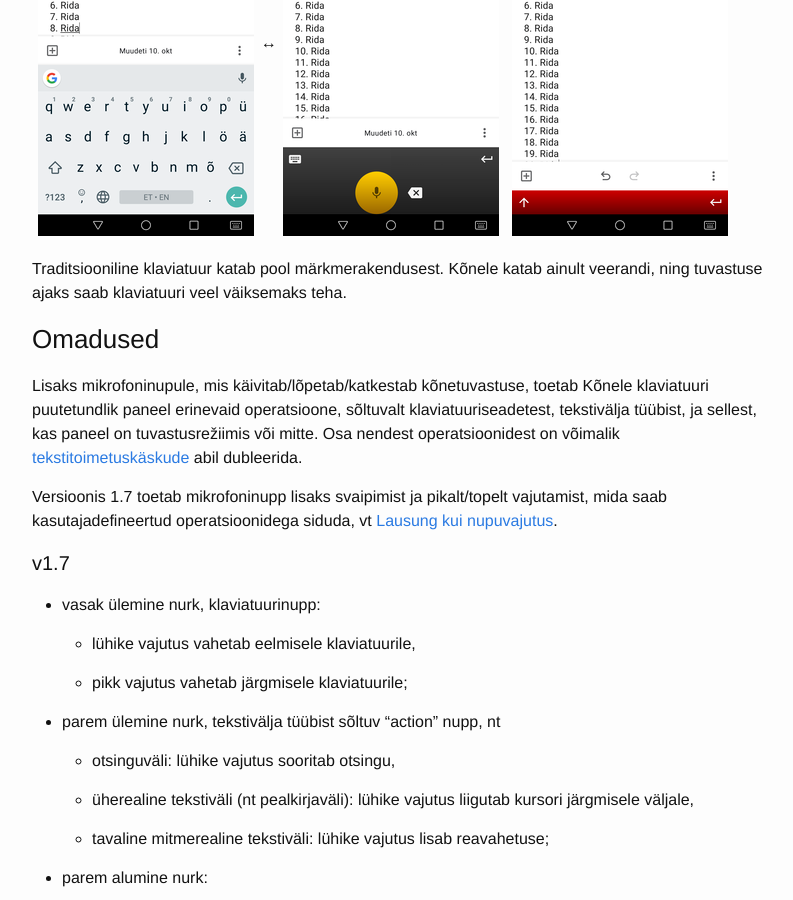
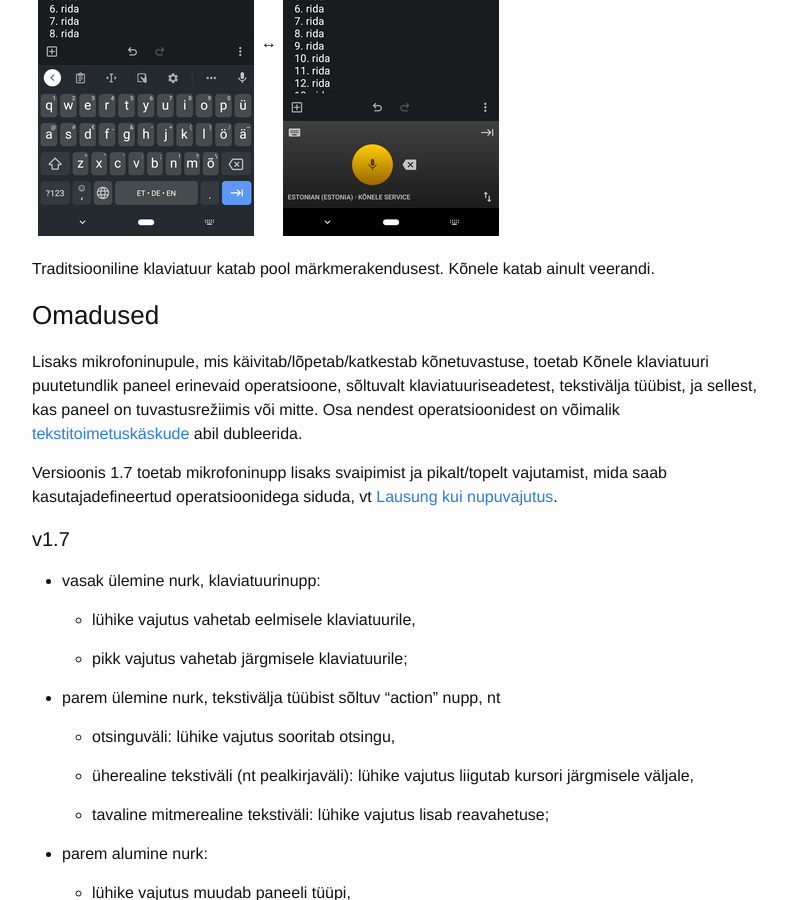
Before and after one commit to Kaljurand/K6nele, a Jekyll site: the page built from docs/et/user_guide.md, in a window 1280 px wide and 900 px high, scrolled down 7739 px. Shown: the whole window, without its empty margins (238-1031 px from the left). Built offline with Jekyll 4.4.1, drawn with Linux system fonts in a browser that asks for light colours; comment, search, counter and statistics services are not loaded.

Commit message:
Improve docs

```diff
--- a/docs/et/rewrites.csv
+++ b/docs/et/rewrites.csv
@@ -15,6 +15,7 @@
 
 1h7IZFTzfVQH808laHl5ekt7JJnhXgjidnVAOdklmXPs	Mikrofoninupu svaip-käsud
 1zmeVsyvWD_R3z_IEsBcAYR81ILsiUNGtzPj1K7x74mM	Rakenduste käivitaja (_app launcher_)
+1ZVUFSBtKczdSpRa3CladG1QhxMga5Pjf9jAqo7SIgKo	Operatsioonid valitud tekstiga (kopeeri/kleebi, otsi, tõlgi, jms)
 1K8Q-uHMwZABXshyANPhh76ojKm-_HMiHdMeRi0aKURc	Kalkulaator
 1PvkhIzzX8FuPDpRT5ylFv1R3Kw9ESnYgqqXxG6zDwIw	Tekstitöötlusnupud (kursori liigutamine, kopeeri/kleebi, jms)
 126BVW7jYPcXMWOeeCfRbnYHCNwYa5zW10c9l2DQCqDU	Tühi tabel. Salvestades selle `#c`, `#f` või `#r` nime all, käivitab vastavalt lõikelaua klippide, kõige sagedasemate lausungite, või kõige viimaste lausungite kogumise.
--- a/docs/et/user_guide.md
+++ b/docs/et/user_guide.md
@@ -196,9 +196,10 @@
 Selles rotatsioonis võib osaleda ka rohkem klaviatuure,
 kui nad samamoodi vastavat Androidi klaviatuurivahetusliidest toetavad.
 
-<img title="Ekraanipilt: traditsiooniline klaviatuur katab pool märkmerakendusest" alt="Ekraanipilt: traditsiooniline klaviatuur katab pool märkmerakendusest." src="{{ site.baseurl }}/images/et/Screenshot_20181227-093824.png">&harr;<img title="Ekraanipilt: Kõnele katab ainult veerandi märkmerakendusest." src="{{ site.baseurl }}/images/et/Screenshot_20181227-093855.png"><img title="Ekraanipilt: Kõnele võib tuvastuse ajaks veel väiksemaks teha." src="{{ site.baseurl }}/images/et/Screenshot_20181227-094100.png">
+<img title="Ekraanipilt: traditsiooniline klaviatuur katab pool märkmerakendusest" alt="Ekraanipilt: traditsiooniline klaviatuur katab pool märkmerakendusest." src="{{ site.baseurl }}/images/et/Screenshot_20201230-114003.png">&harr;<img title="Ekraanipilt: Kõnele katab ainult kolmandiku märkmerakendusest." src="{{ site.baseurl }}/images/et/Screenshot_20201230-114031.png">
 
-Traditsiooniline klaviatuur katab pool märkmerakendusest. Kõnele katab ainult veerandi, ning tuvastuse ajaks saab klaviatuuri veel väiksemaks teha.
+Traditsiooniline klaviatuur katab pool märkmerakendusest. Kõnele katab ainult veerandi.
+
 
 ### Omadused
 
@@ -237,8 +238,10 @@
        (kustutamisnupp kustutab kursorist vasakul oleva sümboli või praeguse tekstivaliku),
 
     2. lausunginuppudega paneel, vt [Lausung kui nupuvajutus](#lausung-kui-nupuvajutus),
+       <img style="float: right" title="Ekraanipilt: lausunginuppudega paneel" alt="Ekraanipilt: lausunginuppudega paneel." src="{{ site.baseurl }}/images/et/Screenshot_20201230-115204.png">
 
     3. ainult nurganuppudega (ja seega väiksem) paneel,
+       <img style="float: right" title="Ekraanipilt: ainult nurganupudega paneel" alt="Ekraanipilt: ainult nurganupudega paneel." src="{{ site.baseurl }}/images/et/Screenshot_20201230-114051.png">
 
   - pikk vajutus käivitab/lõpetab/katkestab kõnetuvastuse (samamoodi nagu mikrofoninupp);
 
@@ -263,6 +266,7 @@
   - pidev vajutus klaviatuuri vasakule äärele liigutab kursorit vasakule,
 
   - pidev vajutus klaviatuuri paremale äärele liigutab kursorit paremale.
+
 
 #### v1.6
 
```
Also changed, not shown: docs/en/release_notes.md (+1 -2 lines), docs/et/1ZVUFSBtKczdSpRa3CladG1QhxMga5Pjf9jAqo7SIgKo.md (added, +7 -0 lines), docs/et/1h7IZFTzfVQH808laHl5ekt7JJnhXgjidnVAOdklmXPs.md (+1 -1 lines), docs/et/1zmeVsyvWD_R3z_IEsBcAYR81ILsiUNGtzPj1K7x74mM.md (+1 -1 lines), docs/et/rewrites.md (+1 -0 lines), images/et/Screenshot_20201230-114003.png (added), images/et/Screenshot_20201230-114031.png (added), images/et/Screenshot_20201230-114051.png (added), images/et/Screenshot_20201230-115204.png (added).
